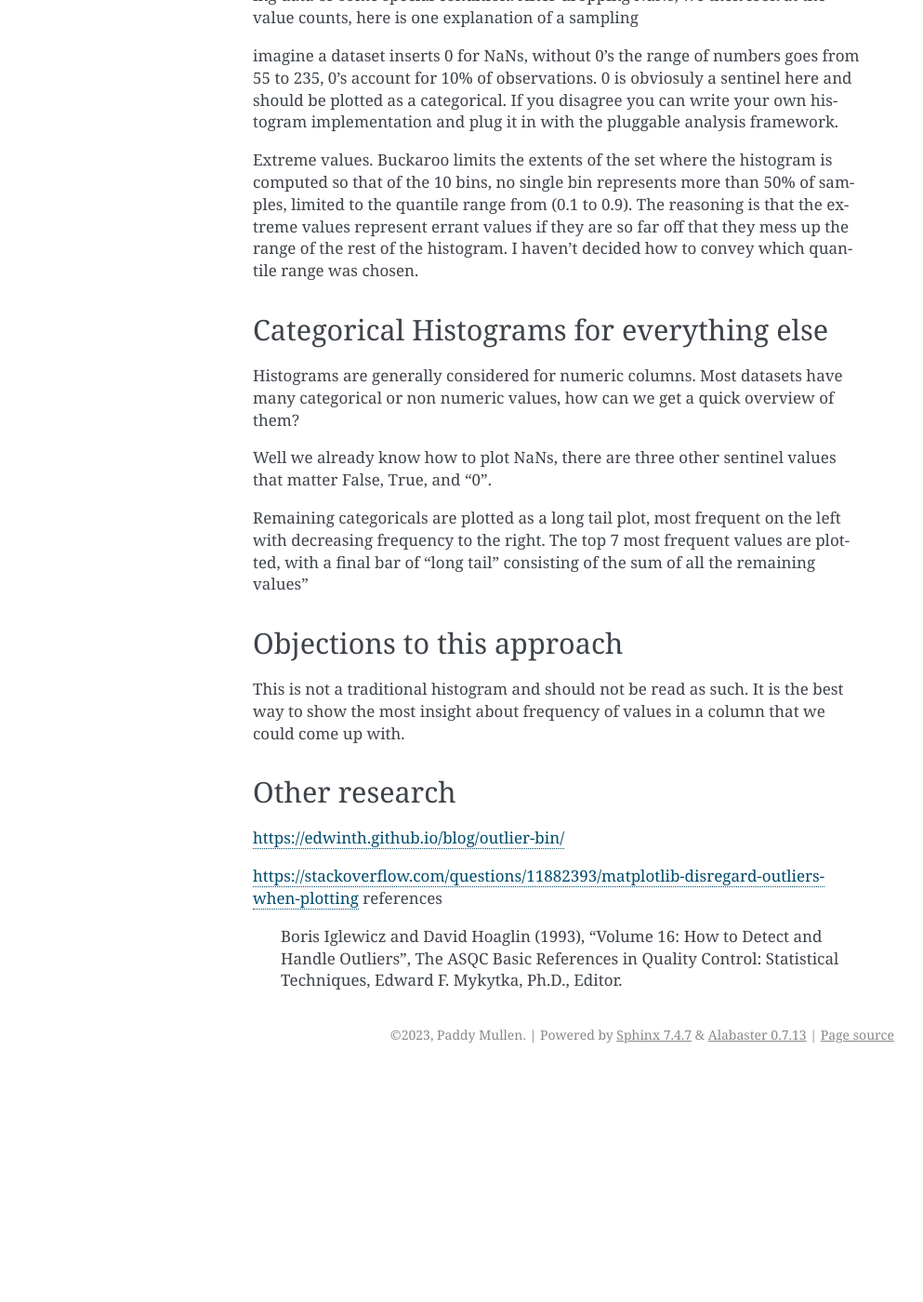
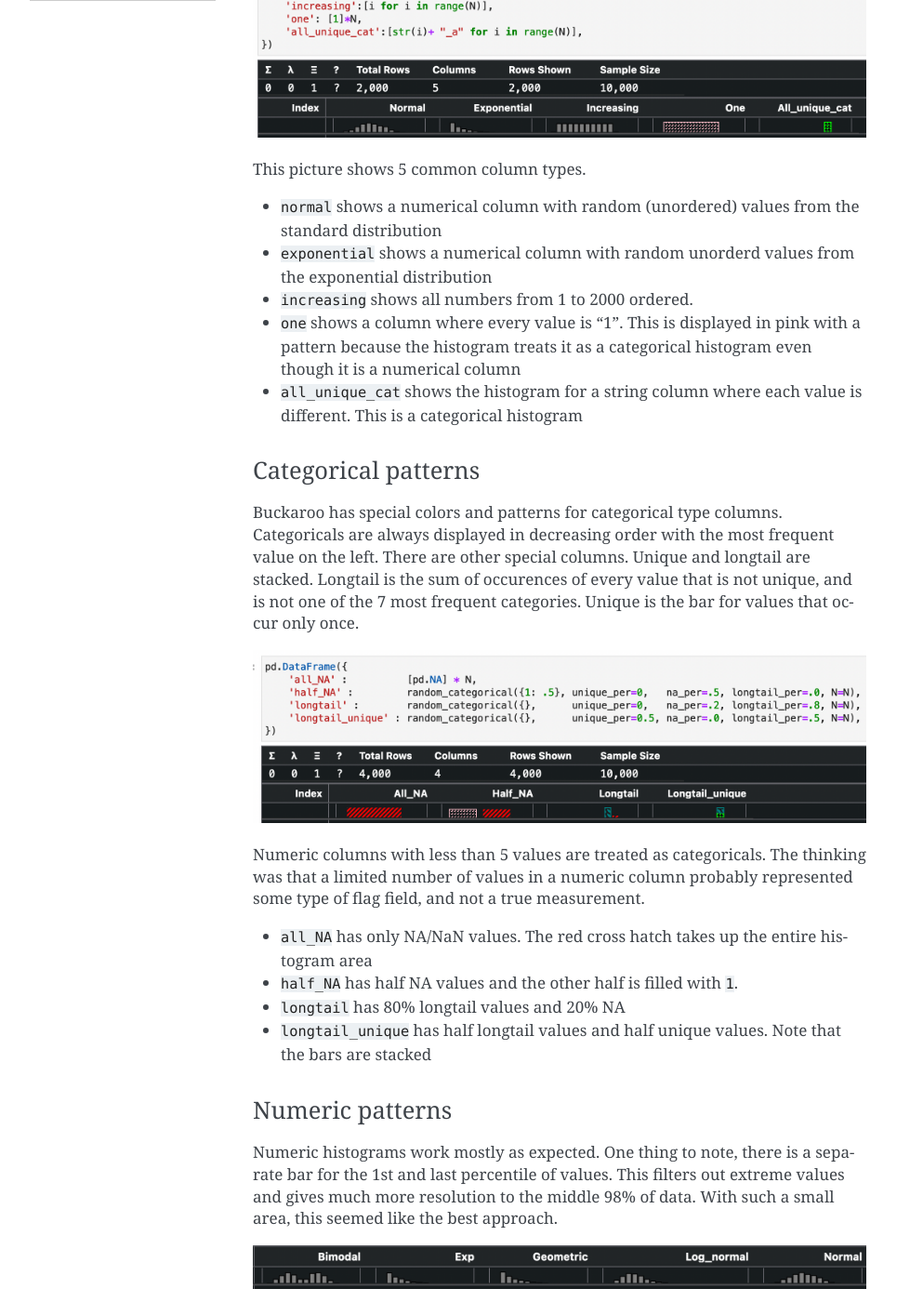
Before and after one commit to paddymul/buckaroo, a Sphinx documentation site: the page built from docs/source/articles/histograms.rst, in a window 1280 px wide and 1400 px high, scrolled down 569 px. Shown: the whole window at 93% size, without its empty margins (148-1141 px from the left). Built offline with Sphinx 7.4.7, drawn with Linux system fonts in a browser that asks for light colours; before the commit the page ends 1721 px from its top, so only the background shows below that; some of the changed text lies outside the part shown.

Commit message:
working on histogram docs

```diff
--- a/docs/source/articles/histograms.rst
+++ b/docs/source/articles/histograms.rst
@@ -5,6 +5,71 @@ Histograms
 ==========
 
 Buckaroo uses histograms to convey the general shape of a colum in the minimum amount of screen real estate.  Like the rest of buckaroo, this is an opionated feature.
+
+
+
+
+
+Interpreting buckaroo histograms
+================================
+
+Histograms in buckaroo are setup to give you a rough understanding of the distribution of values in a column at a glance.  This can tell you important things like "is this an ID column?" "is this a categorical column".  The following pictures give some context.
+
+
+Buckaroo histograms by example
+==============================
+
+
+Common patterns
+---------------
+
+.. image:: ../_static/histograms-common.png
+  :alt: Most common histograms
+This picture shows 5 common column types.
+
+
+* ``normal`` shows a numerical column with random (unordered) values from the standard distribution
+* ``exponential`` shows a numerical column with random unorderd values from the exponential distribution
+* ``increasing`` shows all numbers from 1 to 2000 ordered.
+* ``one`` shows a column where every value is "1".  This is displayed in pink with a pattern because the histogram treats it as a categorical histogram even though it is a numerical column
+* ``all_unique_cat`` shows the histogram for a string column where each value is different.  This is a categorical histogram
+
+
+Categorical patterns
+--------------------
+
+Buckaroo has special colors and patterns for categorical type columns.  Categoricals are always displayed in decreasing order with the most frequent value on the left.  There are other special columns.  Unique and longtail are stacked.  Longtail is the sum of occurences of every value that is not unique, and is not one of the 7 most frequent categories.  Unique is the bar for values that occur only once.
+
+
+.. image:: ../_static/histograms-categorical-1.png
+  :alt: Most common histograms
+
+
+Numeric columns with less than 5 values are treated as categoricals.  The thinking was that a limited number of values in a numeric column probably represented some type of flag field, and not a true measurement.
+
+* ``all_NA`` has only NA/NaN values.  The red cross hatch takes up the entire histogram area
+* ``half_NA`` has half NA values and the other half is filled with ``1``.
+* ``longtail`` has 80% longtail values and 20% NA
+* ``longtail_unique`` has half longtail values and half unique values.  Note that the bars are stacked
+
+
+Numeric patterns
+----------------
+
+
+Numeric histograms work mostly as expected. One thing to note, there is a separate bar for the 1st and last percentile of values.  This filters out extreme values and gives much more resolution to the middle 98% of data. With such a small area, this seemed like the best approach.
+
+
+.. image:: ../_static/histograms-numeric.png
+  :alt: Most common histograms
+
+* ``bimodal`` shows a bimodal distribution
+* ``Exp`` shows an exponential distribution
+* ``geometric`` shows a geometric distribution.  Note that this is very difficult to decipher from an exponential distribution, probably do to outlier filters and limited resolution.
+*
+
+
+
 
 
 Simple histograms for numeric columns
@@ -33,6 +98,7 @@ Well we already know how to plot NaNs, there are three other sentinel values tha
 Remaining categoricals are plotted as a long tail plot, most frequent on the left with decreasing frequency to the right.  The top 7 most frequent values are plotted, with a final bar of "long tail" consisting of the sum of all the remaining values"
 
 
+
 Objections to this approach
 ===========================
 
```
Also changed, not shown: README.md (+13 -1 lines), docs/source/_static/histograms-categorical-1.png (added), docs/source/_static/histograms-common.png (added), docs/source/_static/histograms-numeric.png (added), 1 other file.
